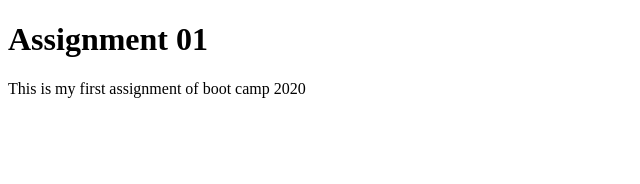
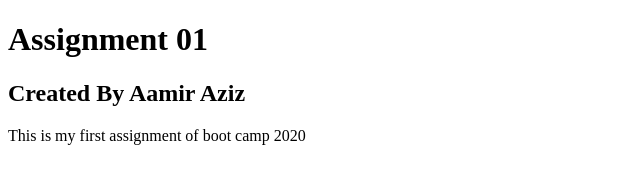
Before and after one commit to aamiraziz/Assignment-01, a plain HTML site: page index.html in a window 1280 px wide. Shown: the whole page, without its empty margins (0-640 px from the left). Drawn offline with Linux system fonts and the light colour scheme.

Commit message:
added name
intriduction is added to this file

```diff
--- a/index.html
+++ b/index.html
@@ -7,6 +7,7 @@
 </head>
 <body>
     <h1>Assignment 01</h1>
+    <h2>Created By Aamir Aziz</h2>
     <p>This is my first assignment of boot camp 2020</p>
 </body>
 </html>
```
